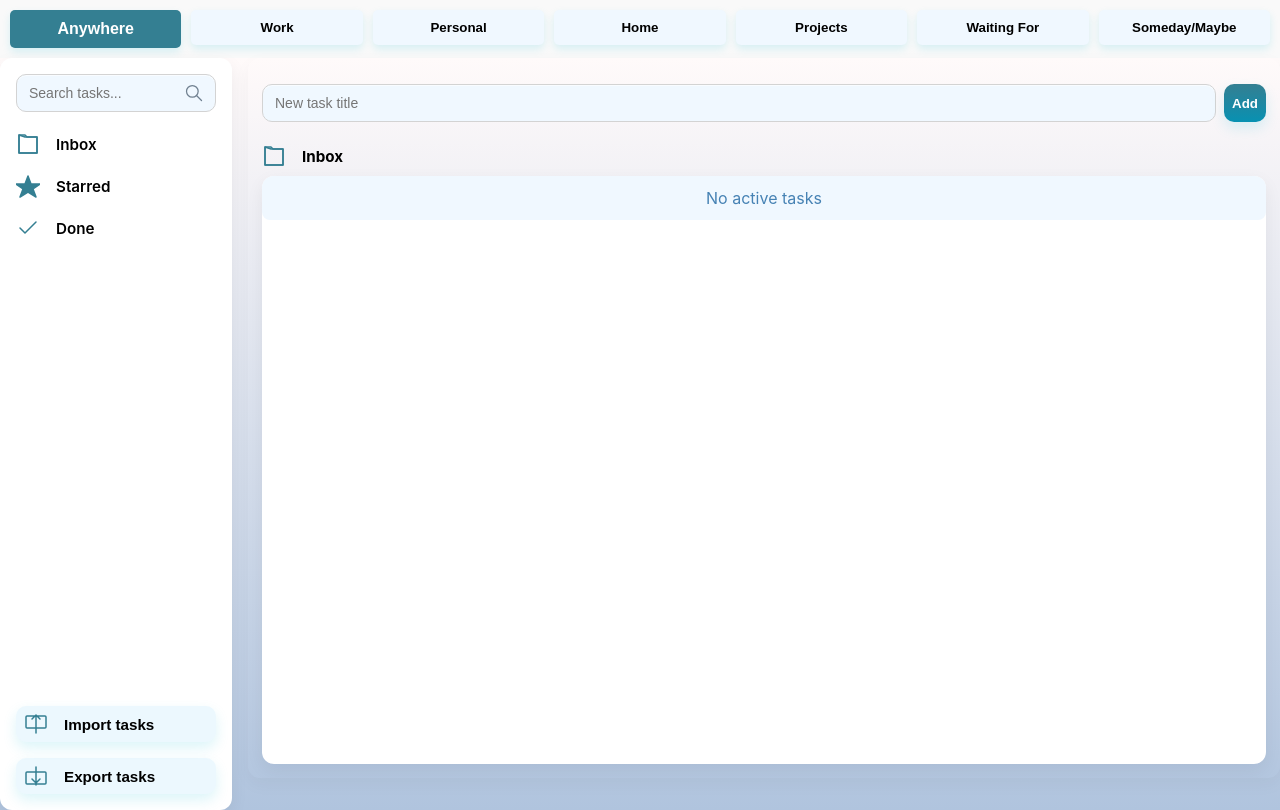
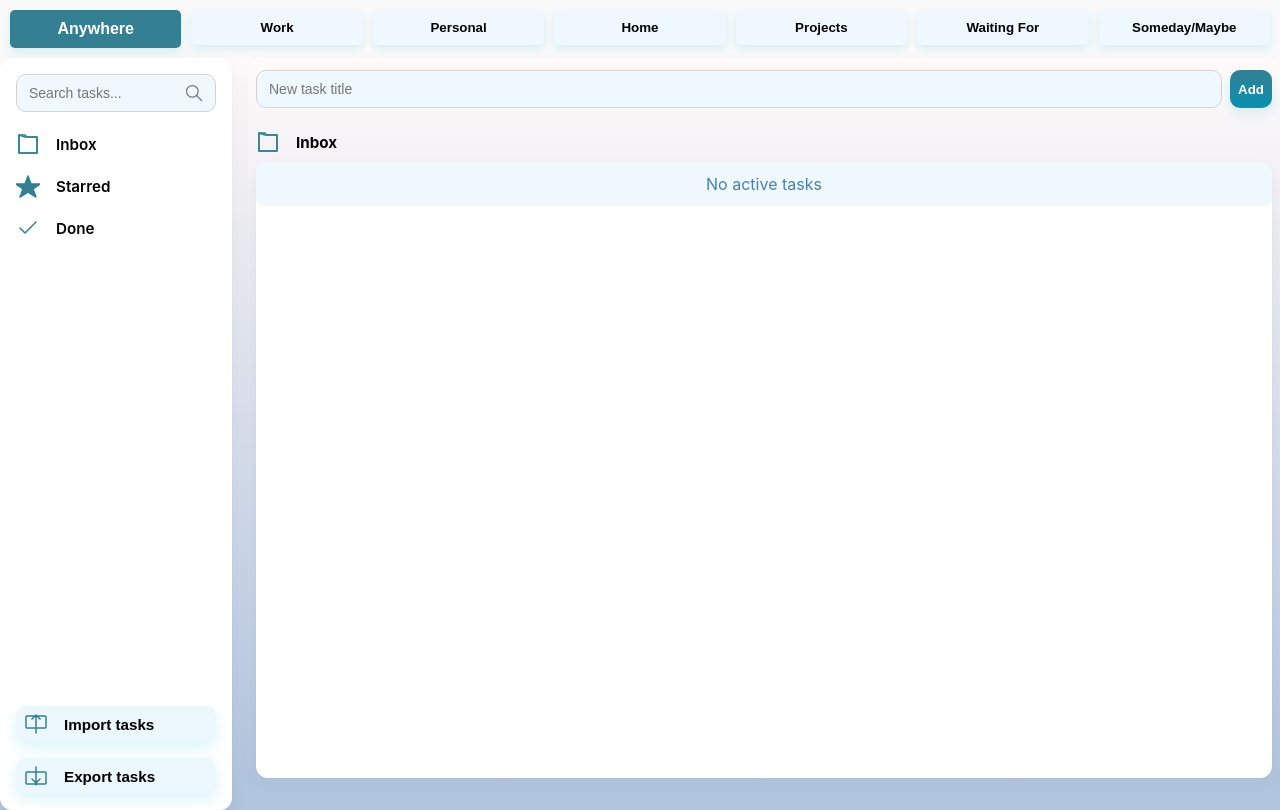
Before and after one commit to abyr/loca-list, a React (Create React App) app: page / in a window 1280 px wide. Built offline with nearby package versions, Linux system fonts and the light colour scheme.

Commit message:
cols styles

```diff
--- a/src/components/TaskManager.css
+++ b/src/components/TaskManager.css
@@ -284,9 +284,8 @@ input[type="checkbox"]:checked::after {
 }
 
 .col {
-  /* background: var(--color-surface); */
   border-radius: 12px;
-  padding: 14px;
+  padding: 0 8px;
   box-shadow: 0 6px 18px var(--color-shadow-medium);
   overflow: hidden;
   display: flex;
```
